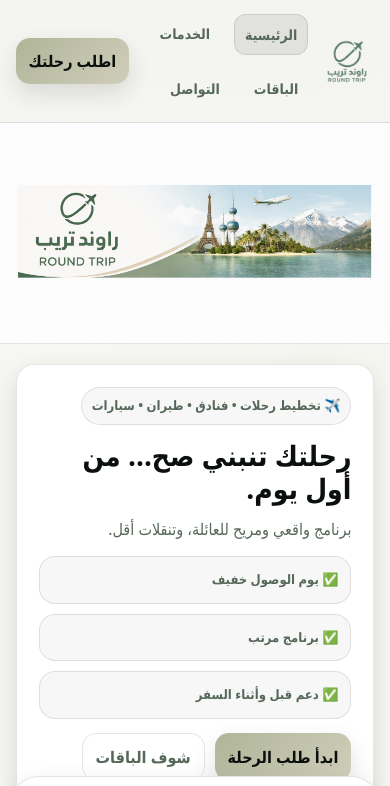
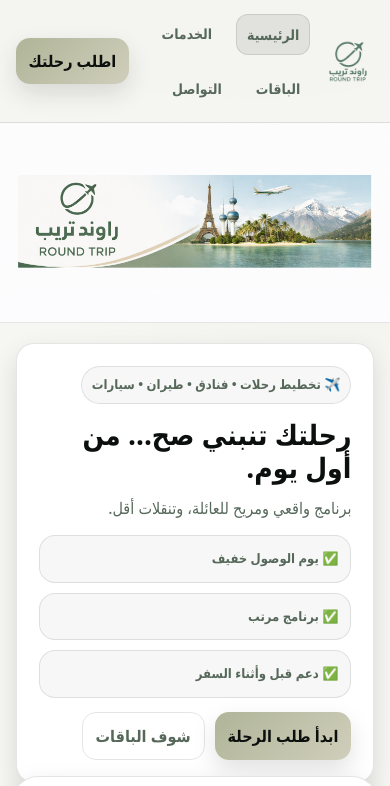
Before and after one commit to abdulrahmanazq8/roundtrip, a plain HTML site: page index.html in a window 390 px wide. Shown: the top 786 px of the page. Drawn offline with Linux system fonts and the light colour scheme.

Commit message:
Update style.css

```diff
--- a/style.css
+++ b/style.css
@@ -41,7 +41,7 @@
 }
 .logo{display:flex; align-items:center; gap:10px}
 .logo-img{
-  height:54px;
+  height:62px;
   width:auto;
   object-fit:contain;
 }
@@ -98,14 +98,14 @@
 /* ===== HERO BANNER (Home Only) ===== */
 .hero-banner{
   width:100%;
-  max-height:420px;
+  max-height:300px;
   overflow:hidden;
   border-bottom:1px solid var(--line);
   background:#fff;
 }
 .hero-banner img{
   width:100%;
-  height:340px;
+  height:300px;
   object-fit:cover;
   display:block;
 }
@@ -198,3 +198,19 @@
 .hero-banner img{height:220px}
   .wa{left:12px; right:12px; justify-content:center}
 }
+/* ===== Mobile adjustments ===== */
+@media (max-width:900px){
+  .logo-img{
+    height:52px;
+    width:auto;
+  }
+
+  .hero-banner{
+    max-height:200px;
+  }
+
+  .hero-banner img{
+    height:200px;
+    object-fit:cover;
+  }
+}
```
